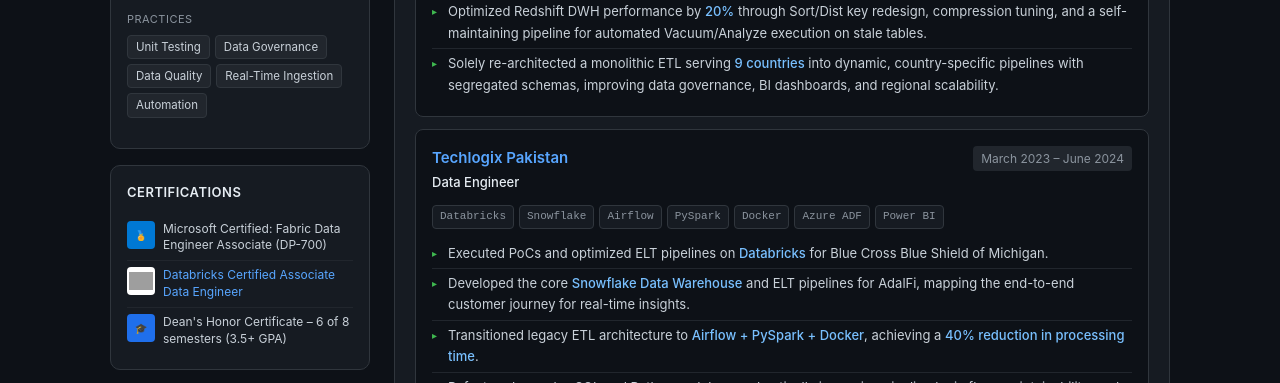
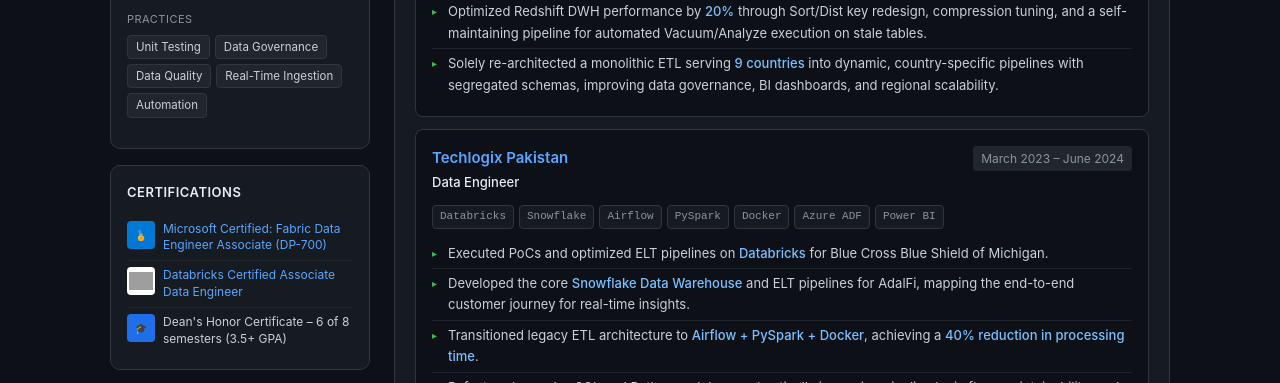
Before and after one commit to arslanrao991/arslanrao991.github.io, a plain HTML site: page index.html in a window 1280 px wide. Shown: the part 1170-1553 px from the top of the page. Drawn offline with Linux system fonts and the light colour scheme; grey boxes are pictures that could not be loaded.

Commit message:
Update index.html

```diff
--- a/index.html
+++ b/index.html
@@ -292,7 +292,7 @@ nav{background:#161b22;border-bottom:1px solid #30363d;padding:12px 0;position:s
         <h3>Certifications</h3>
         <div class="cert-item">
           <div class="cert-icon blue">🏅</div>
-          <div class="cert-text">Microsoft Certified: Fabric Data Engineer Associate (DP-700)</div>
+          <div class="cert-text"><a href="https://learn.microsoft.com/en-us/users/arslantariq-6762/credentials/a74658691f5bf73c?ref=https%3A%2F%2Fwww.linkedin.com%2F" target="_blank">Microsoft Certified: Fabric Data Engineer Associate (DP-700)</a></div>
         </div>
         <div class="cert-item">
           <div class="cert-icon" style="background:#fff;padding:2px"><img src="https://encrypted-tbn0.gstatic.com/images?q=tbn:ANd9GcTx5S9zgoaNNutlSTL-ov9iVtJ32rogt0k1Ig&s" style="width:100%;height:100%;object-fit:contain;border-radius:3px"/></div>
```
